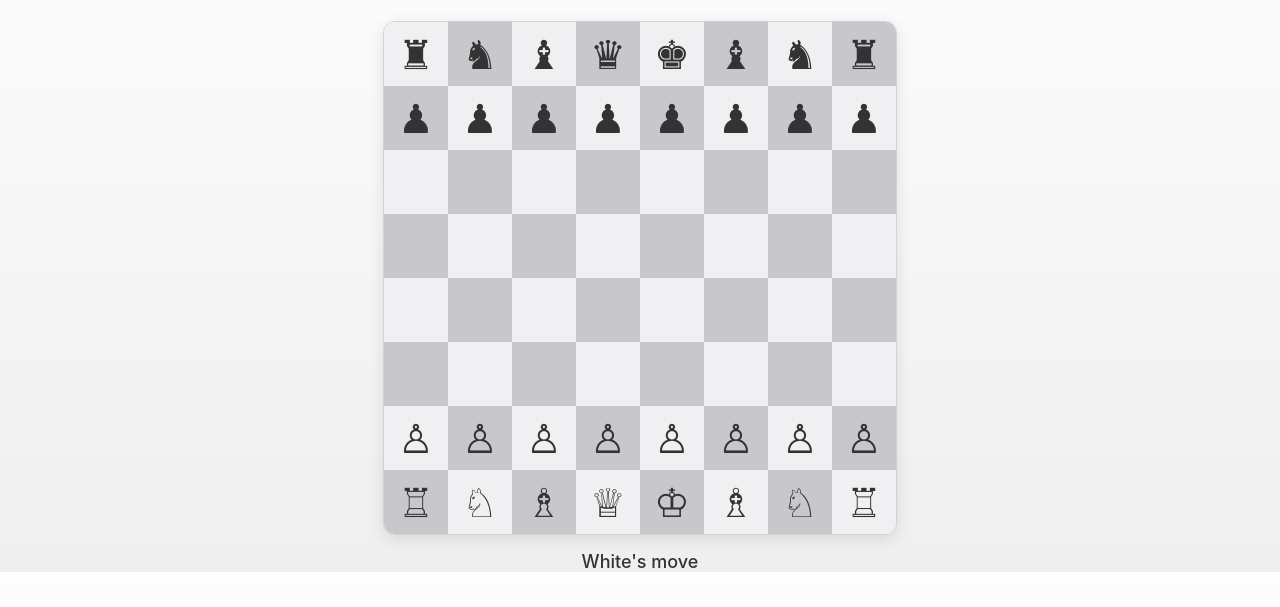
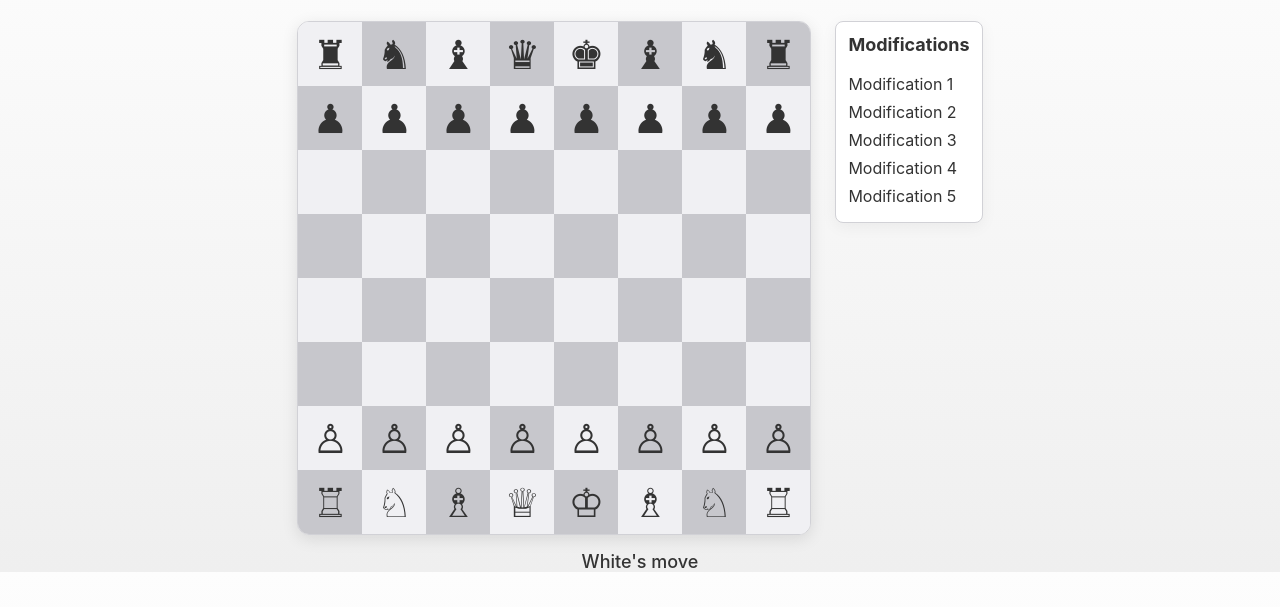
Before and after one commit to JoeHolt/codex-test, a plain HTML site: page docs/index.html in a window 1280 px wide. Shown: the part 103-710 px from the top of the page. Drawn offline with Linux system fonts and the light colour scheme.

Commit message:
Add modifications panel layout

```diff
--- a/docs/index.html
+++ b/docs/index.html
@@ -10,7 +10,19 @@
 </head>
 <body>
   <h1>Rogue Chess</h1>
-  <div id="board" class="board"></div>
+  <div class="game-container">
+    <div id="board" class="board"></div>
+    <div id="mod-panel" class="mod-panel">
+      <h2>Modifications</h2>
+      <ul id="mods">
+        <li>Modification 1</li>
+        <li>Modification 2</li>
+        <li>Modification 3</li>
+        <li>Modification 4</li>
+        <li>Modification 5</li>
+      </ul>
+    </div>
+  </div>
   <div id="status"></div>
   <script src="main.js"></script>
 </body>
--- a/docs/style.css
+++ b/docs/style.css
@@ -8,6 +8,36 @@ body {
   align-items: center;
   padding-top: 40px;
   margin: 0;
+}
+
+.game-container {
+  display: flex;
+  align-items: flex-start;
+}
+
+.mod-panel {
+  margin-left: 24px;
+  padding: 12px;
+  border: 1px solid #d1d1d6;
+  border-radius: 8px;
+  background-color: #fff;
+  box-shadow: 0 4px 16px rgba(0, 0, 0, 0.05);
+}
+
+.mod-panel h2 {
+  margin-top: 0;
+  font-size: 18px;
+}
+
+.mod-panel ul {
+  list-style: none;
+  padding-left: 0;
+  margin: 0;
+}
+
+.mod-panel li {
+  padding: 4px 0;
+  cursor: pointer;
 }
 
 h1 {
```
